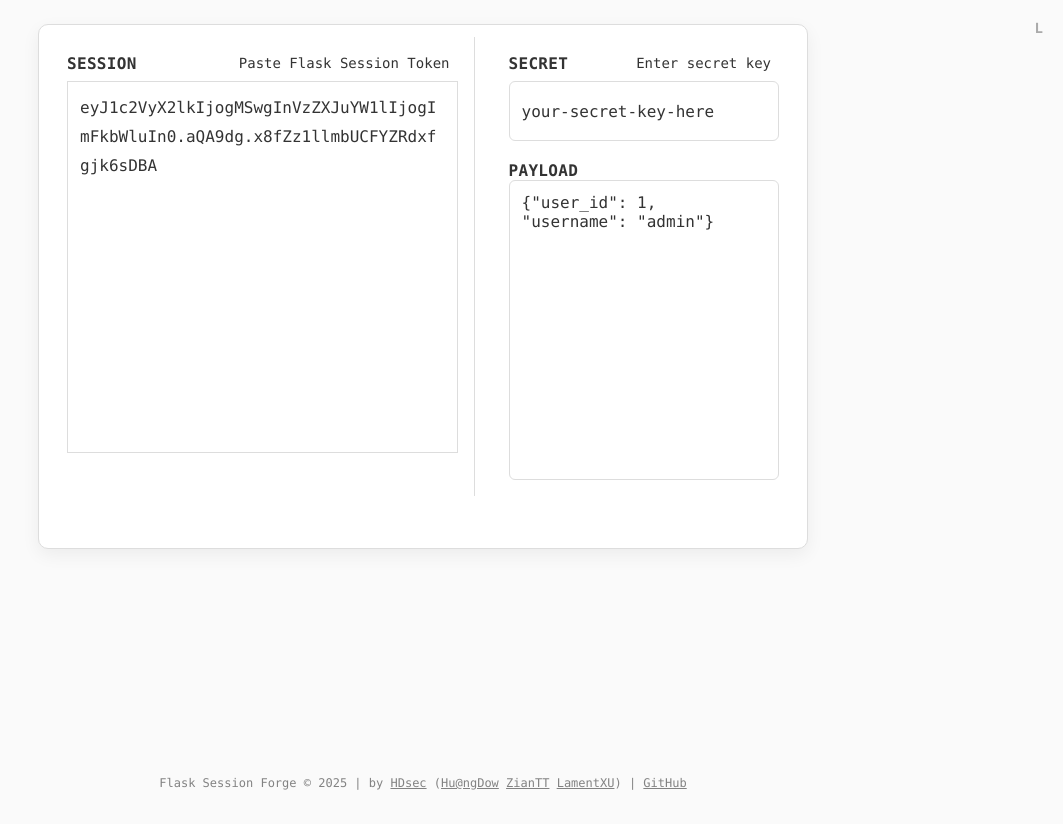
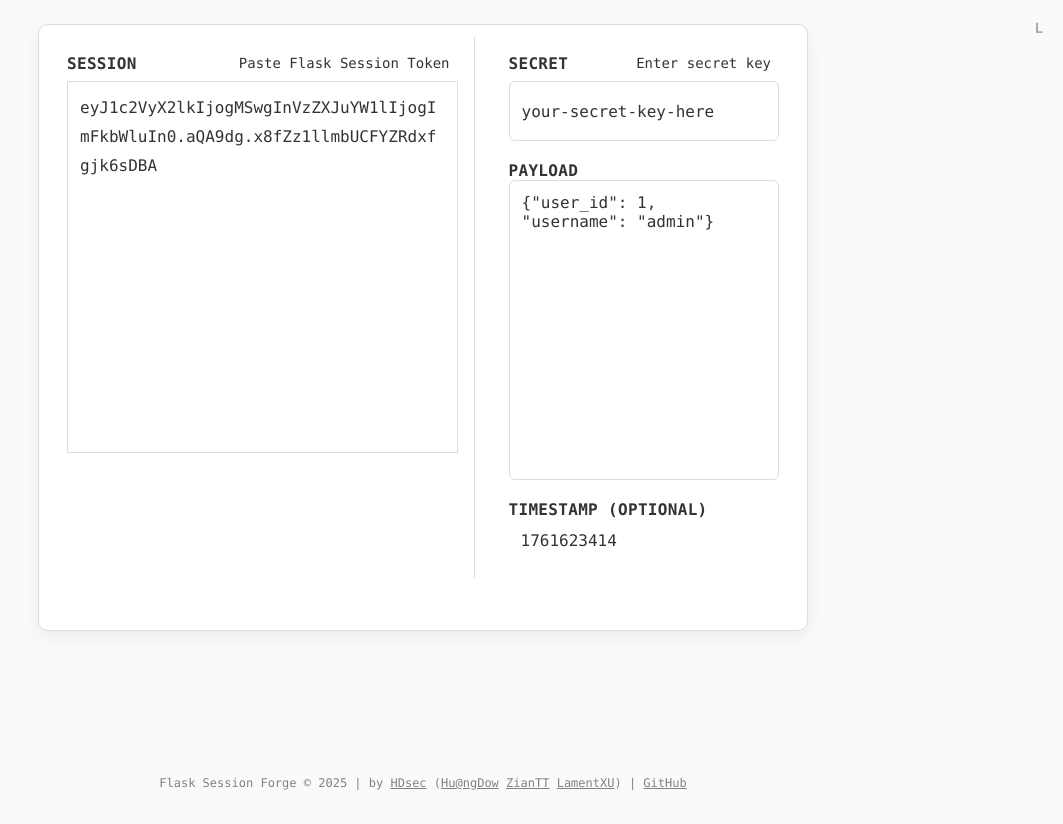
Before and after one commit to Team-intN18-SoybeanSeclab/FSF, a plain HTML site: page index.html in a window 1280 px wide. Shown: the whole page, without its empty margins (217-1280 px from the left). Drawn offline with nearby package versions, Linux system fonts and the light colour scheme.

Commit message:
Update timestamp

```diff
--- a/app.js
+++ b/app.js
@@ -1,4 +1,4 @@
-function encode(data, secret) {
+function encode(data, secret, customTimestamp) {
     if (!data) {
         setStatusById('session-status', 'Payload is empty', true);
     }
@@ -10,7 +10,7 @@ function encode(data, secret) {
 
     let base64 = btoa(data);
     base64 = base64.replace(/\+/g, '-').replace(/\//g, '_').replace(/=+$/, '');
-    let timestamp = Math.floor(Date.now() / 1000);
+    let timestamp = customTimestamp || Math.floor(Date.now() / 1000);
     timestamp = String.fromCharCode((timestamp >> 24) & 0xFF) +
                 String.fromCharCode((timestamp >> 16) & 0xFF) +
                 String.fromCharCode((timestamp >> 8) & 0xFF) +
@@ -81,6 +81,7 @@ window.addEventListener('DOMContentLoaded', function() {
         document.documentElement.setAttribute('data-theme', 'dark');
         document.getElementById('theme-icon').textContent = 'D';
     }
+    document.getElementById('timestamp-input').value = Math.floor(Date.now() / 1000);
     // Initialize status bars
     const sessionStatus = document.getElementById('session-status');
     const secretStatus = document.getElementById('secret-status');
@@ -127,6 +128,10 @@ document.getElementById('secret-input').addEventListener('input', function() {
     encodePayload();
 });
 
+document.getElementById('timestamp-input').addEventListener('input', function() {
+    encodePayload();
+});
+
 // Decode Listeners
 
 document.getElementById('session-input').addEventListener('input', function() {
@@ -136,7 +141,9 @@ document.getElementById('session-input').addEventListener('input', function() {
 function encodePayload() {
     const payload = document.getElementById('payload-input').value.trim();
     const secret = document.getElementById('secret-input').value.trim();
-    document.getElementById('session-input').value = encode(payload, secret);
+    const timestampInput = document.getElementById('timestamp-input').value.trim();
+    const customTimestamp = timestampInput ? parseInt(timestampInput) : null;
+    document.getElementById('session-input').value = encode(payload, secret, customTimestamp);
 }
 
 function decodeSession() {
--- a/index.html
+++ b/index.html
@@ -37,6 +37,10 @@
                 <label class="field-label">payload</label>
                 <textarea id="payload-input" rows="8" placeholder='Enter payload to encode: {"user_id": 1, "username": "admin"}' >{"user_id": 1, "username": "admin"}</textarea>
             </div>
+            <div class="section">
+                <label class="field-label">timestamp (optional)</label>
+                <input type="number" id="timestamp-input" placeholder="Enter custom Unix timestamp" value="${Math.floor(Date.now() / 1000)}">
+            </div>
         </div>
         </div>
     </div>
```
